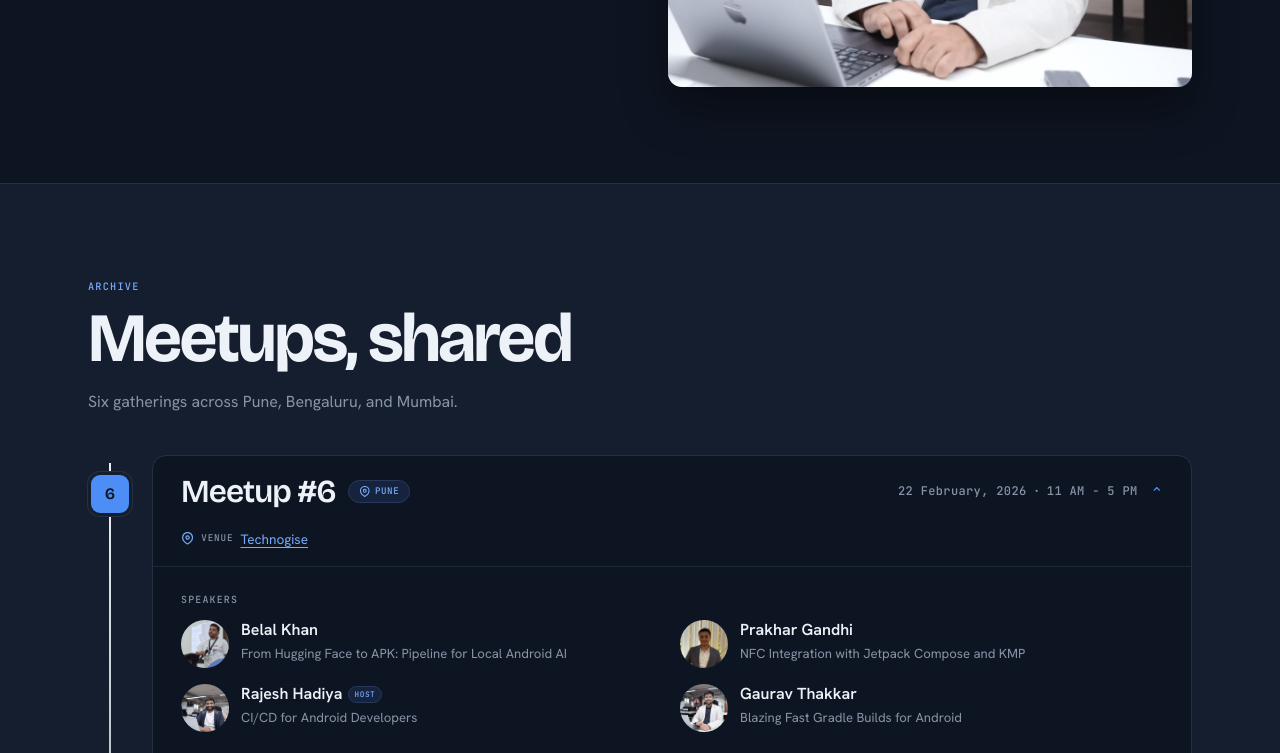
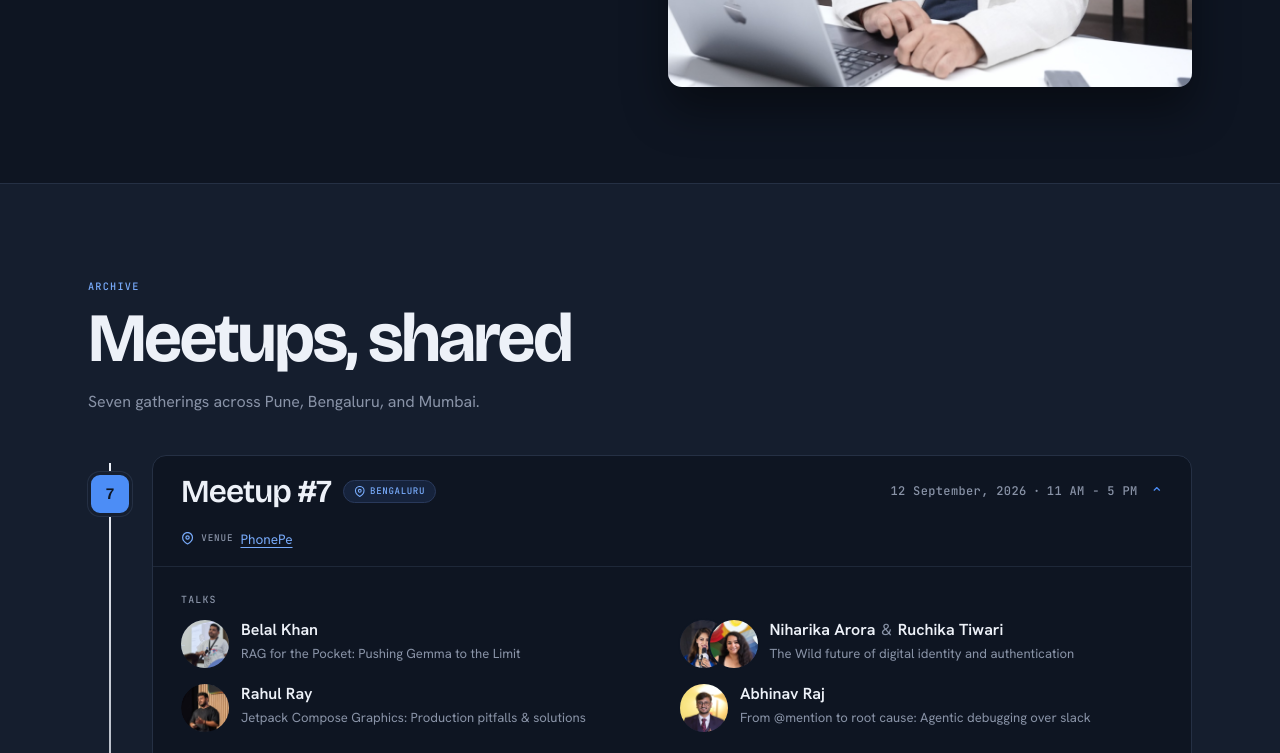
Before and after one commit to droidtribe/droidtribe.github.io, a plain HTML site: page index.html in a window 1280 px wide. Shown: the part 2047-2800 px from the top of the page. Drawn offline with Linux system fonts and the light colour scheme.

Commit message:
Add meetup #7 and let a talk have more than one speaker
Meetup #7 — Bengaluru, 12 September 2026 at PhonePe, four talks. Its
recordings are not up yet, so `recording: 'soon'` points at the channel
instead of a playlist, and the Photos section stays hidden until the
pictures land.

The speaker list becomes a talk list. A meetup used to hold
`[name, talk, url, photo]` tuples, which could not describe the joint
session Niharika Arora and Ruchika Tiwari gave — two rows would have
repeated the title and counted it as two talks. Each entry is now one
title with one or more speakers, so the archive reads 28 talks across 29
speaking slots. Joint talks overlap their headshots and link each name.

Headshots for the four new speakers are cropped square around the face;
a centre crop of a full-length photo lands on the torso.

Also makes the hero illustration a little larger.

Co-Authored-By: Claude Opus 5 <noreply@anthropic.com>

```diff
--- a/css/archive.css
+++ b/css/archive.css
@@ -192,17 +192,41 @@
 a.speaker:hover {
   background: var(--color-chip);
 }
-.speaker img {
+.speaker-avatars {
+  display: inline-flex;
   flex: 0 0 auto;
+}
+.speaker-avatars img {
   width: 3rem;
   height: 3rem;
   border-radius: 50%;
   object-fit: cover;
   background: var(--color-chip);
 }
+/* A joint talk overlaps its headshots, ringed in the card colour so they
+   still read as two people. */
+.speaker-group .speaker-avatars img + img {
+  margin-left: -1.15rem;
+}
+.speaker-group .speaker-avatars img {
+  box-shadow: 0 0 0 2px var(--color-surface);
+}
+.speaker-group .speaker-name a {
+  text-decoration: none;
+}
+.speaker-group .speaker-name a:hover {
+  color: var(--color-accent);
+  text-decoration: underline;
+  text-underline-offset: 0.2rem;
+}
+.speaker-group .speaker-name [aria-hidden] {
+  color: var(--color-faint);
+  font-weight: 400;
+}
 .speaker-name {
   display: flex;
   align-items: center;
+  flex-wrap: wrap;
   gap: 0.35rem;
   color: var(--color-ink);
   font-weight: 600;
--- a/css/hero.css
+++ b/css/hero.css
@@ -6,7 +6,7 @@
 }
 .hero-grid {
   display: grid;
-  grid-template-columns: minmax(0, 1fr) minmax(18rem, 0.82fr);
+  grid-template-columns: minmax(0, 1fr) minmax(20rem, 0.98fr);
   align-items: center;
   gap: clamp(var(--space-10), 7vw, var(--space-24));
   padding-block: clamp(var(--space-12), 8vw, var(--space-24));
--- a/data/meetups.js
+++ b/data/meetups.js
@@ -1,8 +1,67 @@
 /* Every meetup, newest first. Photos live in assets/meetup-<number>/ and
    speaker headshots in assets/speakers/. Hero counts and the archive
    subheading are derived from this list, so adding an entry is enough.
-   Each speaker is [name, talk, profile URL (optional), headshot file]. */
+
+   A talk has one title and one or more speakers — a session given by two
+   people is one talk, not two. `recording` is a playlist URL, the string
+   'soon' while the videos are still being edited, or left out entirely. */
 const meetups = [
+  {
+    number: 7,
+    city: 'Bengaluru',
+    venue: 'PhonePe',
+    date: '12 September, 2026 · 11 AM - 5 PM',
+    map: 'https://maps.app.goo.gl/MDgH4NnWY6E51xfP9',
+    recording: 'soon',
+    talks: [
+      {
+        title: 'RAG for the Pocket: Pushing Gemma to the Limit',
+        speakers: [
+          {
+            name: 'Belal Khan',
+            url: 'https://www.linkedin.com/in/probelalkhan/',
+            photo: 'belal-khan.jpg'
+          }
+        ]
+      },
+      {
+        title: 'The Wild future of digital identity and authentication',
+        speakers: [
+          {
+            name: 'Niharika Arora',
+            url: 'https://www.linkedin.com/in/thedroidlady/',
+            photo: 'niharika-arora.jpg'
+          },
+          {
+            name: 'Ruchika Tiwari',
+            url: 'https://www.linkedin.com/in/ruchika-tiwari/',
+            photo: 'ruchika-tiwari.jpg'
+          }
+        ]
+      },
+      {
+        title: 'Jetpack Compose Graphics: Production pitfalls & solutions',
+        speakers: [
+          {
+            name: 'Rahul Ray',
+            url: 'https://www.linkedin.com/in/raystatic/',
+            photo: 'rahul-ray.jpg'
+          }
+        ]
+      },
+      {
+        title: 'From @mention to root cause: Agentic debugging over slack',
+        speakers: [
+          {
+            name: 'Abhinav Raj',
+            url: 'https://www.linkedin.com/in/abhinav-raj-234497159/',
+            photo: 'abhinav-raj.jpg'
+          }
+        ]
+      }
+    ],
+    photos: []
+  },
   {
     number: 6,
     city: 'Pune',
@@ -11,31 +70,47 @@ const meetups = [
     map: 'https://maps.app.goo.gl/HVFnEuwW4NTJWAXt8',
     recording:
       'https://youtube.com/playlist?list=PLqIWi4seAoxJ-MHJZiGyWxb7CiPpriHn9',
+    talks: [
+      {
+        title: 'From Hugging Face to APK: Pipeline for Local Android AI',
         speakers: [
-      [
-        'Belal Khan',
-        'From Hugging Face to APK: Pipeline for Local Android AI',
-        'https://www.linkedin.com/in/probelalkhan/',
-        'belal-khan.jpg'
-      ],
-      [
-        'Prakhar Gandhi',
-        'NFC Integration with Jetpack Compose and KMP',
-        'https://www.linkedin.com/in/prakhargandhi14/',
-        'prakhar-gandhi.jpg'
-      ],
-      [
-        'Rajesh Hadiya',
-        'CI/CD for Android Developers',
-        'https://www.linkedin.com/in/hadiyarajesh/',
-        'rajesh-hadiya.jpg'
-      ],
-      [
-        'Gaurav Thakkar',
-        'Blazing Fast Gradle Builds for Android',
-        'https://www.linkedin.com/in/gaurav-thakkar/',
-        'gaurav-thakkar.jpg'
+          {
+            name: 'Belal Khan',
+            url: 'https://www.linkedin.com/in/probelalkhan/',
+            photo: 'belal-khan.jpg'
+          }
         ]
+      },
+      {
+        title: 'NFC Integration with Jetpack Compose and KMP',
+        speakers: [
+          {
+            name: 'Prakhar Gandhi',
+            url: 'https://www.linkedin.com/in/prakhargandhi14/',
+            photo: 'prakhar-gandhi.jpg'
+          }
+        ]
+      },
+      {
+        title: 'CI/CD for Android Developers',
+        speakers: [
+          {
+            name: 'Rajesh Hadiya',
+            url: 'https://www.linkedin.com/in/hadiyarajesh/',
+            photo: 'rajesh-hadiya.jpg'
+          }
+        ]
+      },
+      {
+        title: 'Blazing Fast Gradle Builds for Android',
+        speakers: [
+          {
+            name: 'Gaurav Thakkar',
+            url: 'https://www.linkedin.com/in/gaurav-thakkar/',
+            photo: 'gaurav-thakkar.jpg'
+          }
+        ]
+      }
     ],
     photos: [
       'photo-01.jpg',
@@ -53,31 +128,47 @@ const meetups = [
     map: 'https://maps.app.goo.gl/75568rBuHnHNr2GT9',
     recording:
       'https://youtube.com/playlist?list=PLqIWi4seAoxLoEl9_CtCNaJEijxAOI8Ri',
+    talks: [
+      {
+        title: 'Owning a Legacy Android Codebase in 2025',
         speakers: [
-      [
-        'Avik Mukherjee',
-        'Owning a Legacy Android Codebase in 2025',
-        'https://www.linkedin.com/in/avikmukherjee-android-dev/',
-        'avik-mukherjee.jpg'
-      ],
-      [
-        'Belal Khan',
-        'Gemini Nano-On Device AI for Next Generation Apps',
-        'https://www.linkedin.com/in/probelalkhan/',
-        'belal-khan.jpg'
-      ],
-      [
-        'Santosh Gaikar',
-        'Scaling App from Zero to Millions',
-        'https://www.linkedin.com/in/sgaikar1/',
-        'santosh-gaikar.jpg'
-      ],
-      [
-        'Saqeeb Mohammad',
-        'White-Labeling Android Apps at Scale Using Jenkins CI/CD',
-        'https://www.linkedin.com/in/msaqeeb72/',
-        'saqeeb-mohammad.jpg'
+          {
+            name: 'Avik Mukherjee',
+            url: 'https://www.linkedin.com/in/avikmukherjee-android-dev/',
+            photo: 'avik-mukherjee.jpg'
+          }
         ]
+      },
+      {
+        title: 'Gemini Nano-On Device AI for Next Generation Apps',
+        speakers: [
+          {
+            name: 'Belal Khan',
+            url: 'https://www.linkedin.com/in/probelalkhan/',
+            photo: 'belal-khan.jpg'
+          }
+        ]
+      },
+      {
+        title: 'Scaling App from Zero to Millions',
+        speakers: [
+          {
+            name: 'Santosh Gaikar',
+            url: 'https://www.linkedin.com/in/sgaikar1/',
+            photo: 'santosh-gaikar.jpg'
+          }
+        ]
+      },
+      {
+        title: 'White-Labeling Android Apps at Scale Using Jenkins CI/CD',
+        speakers: [
+          {
+            name: 'Saqeeb Mohammad',
+            url: 'https://www.linkedin.com/in/msaqeeb72/',
+            photo: 'saqeeb-mohammad.jpg'
+          }
+        ]
+      }
     ],
     photos: [
       'photo-01.jpg',
@@ -99,31 +190,47 @@ const meetups = [
     map: 'https://maps.app.goo.gl/89Q7UVDMuK3XvA4b6',
     recording:
       'https://www.youtube.com/playlist?list=PLqIWi4seAoxJVrNLBRYg9PNnorzlxzj4Q',
+    talks: [
+      {
+        title: 'What is AOSP and How to Contribute to AOSP',
         speakers: [
-      [
-        'Jai Goyal',
-        'What is AOSP and How to Contribute to AOSP',
-        'https://www.linkedin.com/in/goyaljai/',
-        'jai-goyal.jpg'
-      ],
-      [
-        'Belal Khan',
-        'A Hands-on Guide to KMP and Jetpack Compose',
-        'https://www.linkedin.com/in/probelalkhan/',
-        'belal-khan.jpg'
-      ],
-      [
-        'Ankur Mudgal',
-        'Unpacking Video Streaming with Exoplayer',
-        'https://www.linkedin.com/in/ankurmudgal/',
-        'ankur-mudgal.jpg'
-      ],
-      [
-        'Ankit Kumar',
-        'Why Every App Needs a Design System',
-        'https://www.linkedin.com/in/ankitk22/',
-        'ankit-kumar.jpg'
+          {
+            name: 'Jai Goyal',
+            url: 'https://www.linkedin.com/in/goyaljai/',
+            photo: 'jai-goyal.jpg'
+          }
         ]
+      },
+      {
+        title: 'A Hands-on Guide to KMP and Jetpack Compose',
+        speakers: [
+          {
+            name: 'Belal Khan',
+            url: 'https://www.linkedin.com/in/probelalkhan/',
+            photo: 'belal-khan.jpg'
+          }
+        ]
+      },
+      {
+        title: 'Unpacking Video Streaming with Exoplayer',
+        speakers: [
+          {
+            name: 'Ankur Mudgal',
+            url: 'https://www.linkedin.com/in/ankurmudgal/',
+            photo: 'ankur-mudgal.jpg'
+          }
+        ]
+      },
+      {
+        title: 'Why Every App Needs a Design System',
+        speakers: [
+          {
+            name: 'Ankit Kumar',
+            url: 'https://www.linkedin.com/in/ankitk22/',
+            photo: 'ankit-kumar.jpg'
+          }
+        ]
+      }
     ],
     photos: [
       'photo-01.jpg',
@@ -148,31 +255,47 @@ const meetups = [
     map: 'https://maps.app.goo.gl/R5w1U4ZjErgXbs637',
     recording:
       'https://youtube.com/playlist?list=PLqIWi4seAoxKoc1siRkJuCTJumuvMLqg8',
+    talks: [
+      {
+        title: 'Debugging App Performance At Scale',
         speakers: [
-      [
-        'Shreyas Patil',
-        'Debugging App Performance At Scale',
-        'https://www.linkedin.com/in/patil-shreyas/',
-        'shreyas-patil.jpg'
-      ],
-      [
-        'Rajesh Hadiya',
-        'Annotation Processor In Action',
-        'https://www.linkedin.com/in/hadiyarajesh/',
-        'rajesh-hadiya.jpg'
-      ],
-      [
-        'Suraj Bichkunde',
-        "Mobile At Scale: What They Don't Teach You",
-        'https://www.linkedin.com/in/suraj-bichkunde-786729178/',
-        'suraj-bichkunde.jpg'
-      ],
-      [
-        'Gaurav Thakkar',
-        'The Anatomy of a Hack in Android',
-        'https://www.linkedin.com/in/gaurav-thakkar/',
-        'gaurav-thakkar.jpg'
+          {
+            name: 'Shreyas Patil',
+            url: 'https://www.linkedin.com/in/patil-shreyas/',
+            photo: 'shreyas-patil.jpg'
+          }
         ]
+      },
+      {
+        title: 'Annotation Processor In Action',
+        speakers: [
+          {
+            name: 'Rajesh Hadiya',
+            url: 'https://www.linkedin.com/in/hadiyarajesh/',
+            photo: 'rajesh-hadiya.jpg'
+          }
+        ]
+      },
+      {
+        title: "Mobile At Scale: What They Don't Teach You",
+        speakers: [
+          {
+            name: 'Suraj Bichkunde',
+            url: 'https://www.linkedin.com/in/suraj-bichkunde-786729178/',
+            photo: 'suraj-bichkunde.jpg'
+          }
+        ]
+      },
+      {
+        title: 'The Anatomy of a Hack in Android',
+        speakers: [
+          {
+            name: 'Gaurav Thakkar',
+            url: 'https://www.linkedin.com/in/gaurav-thakkar/',
+            photo: 'gaurav-thakkar.jpg'
+          }
+        ]
+      }
     ],
     photos: [
       'photo-01.jpg',
@@ -190,31 +313,47 @@ const meetups = [
     map: 'https://maps.app.goo.gl/R5w1U4ZjErgXbs637',
     recording:
       'https://www.youtube.com/playlist?list=PLqIWi4seAoxKIN3tdbk6Dwoyo1xdRH08v',
+    talks: [
+      {
+        title: 'On-device LLMs on Android',
         speakers: [
-      [
-        'Suraj Kulkarni',
-        'On-device LLMs on Android',
-        'https://www.linkedin.com/in/thekoolsk/',
-        'suraj-kulkarni.jpg'
-      ],
-      [
-        'Rajesh Hadiya',
-        'Compose, In the ViewModel',
-        'https://www.linkedin.com/in/hadiyarajesh/',
-        'rajesh-hadiya.jpg'
-      ],
-      [
-        'Gandharva Kumar',
-        'Measuring App Reliability',
-        '',
-        'gandharva-kumar.jpg'
-      ],
-      [
-        'Gaurav Thakkar',
-        'Kotlin Multiplatform Illusion',
-        'https://www.linkedin.com/in/gaurav-thakkar/',
-        'gaurav-thakkar.jpg'
+          {
+            name: 'Suraj Kulkarni',
+            url: 'https://www.linkedin.com/in/thekoolsk/',
+            photo: 'suraj-kulkarni.jpg'
+          }
         ]
+      },
+      {
+        title: 'Compose, In the ViewModel',
+        speakers: [
+          {
+            name: 'Rajesh Hadiya',
+            url: 'https://www.linkedin.com/in/hadiyarajesh/',
+            photo: 'rajesh-hadiya.jpg'
+          }
+        ]
+      },
+      {
+        title: 'Measuring App Reliability',
+        speakers: [
+          {
+            name: 'Gandharva Kumar',
+            url: '',
+            photo: 'gandharva-kumar.jpg'
+          }
+        ]
+      },
+      {
+        title: 'Kotlin Multiplatform Illusion',
+        speakers: [
+          {
+            name: 'Gaurav Thakkar',
+            url: 'https://www.linkedin.com/in/gaurav-thakkar/',
+            photo: 'gaurav-thakkar.jpg'
+          }
+        ]
+      }
     ],
     photos: ['photo-01.jpg', 'photo-02.jpg', 'photo-03.jpg', 'photo-04.jpg']
   },
@@ -224,31 +363,47 @@ const meetups = [
     venue: 'Balaji Business Centre',
     date: '24 November, 2024 · 11 AM - 5 PM',
     map: 'https://maps.app.goo.gl/vauRW6ypNjFAc6xz6',
+    talks: [
+      {
+        title: 'Server-side development with Ktor',
         speakers: [
-      [
-        'Kailash Sharma',
-        'Server-side development with Ktor',
-        'https://www.linkedin.com/in/thekaailashsharma/',
-        'kailash-sharma.jpg'
-      ],
-      [
-        'Rajesh Hadiya',
-        'Build your first Kotlin compiler plugin',
-        'https://www.linkedin.com/in/hadiyarajesh/',
-        'rajesh-hadiya.jpg'
-      ],
-      [
-        'Gaurav Thakkar',
-        'Dependency management in multi-module project',
-        'https://www.linkedin.com/in/gaurav-thakkar/',
-        'gaurav-thakkar.jpg'
-      ],
-      [
-        'Tarun Mehta',
-        'Mobile system design',
-        'https://www.linkedin.com/in/tarun-mehta-8541016b/',
-        'tarun-mehta.jpg'
+          {
+            name: 'Kailash Sharma',
+            url: 'https://www.linkedin.com/in/thekaailashsharma/',
+            photo: 'kailash-sharma.jpg'
+          }
         ]
+      },
+      {
+        title: 'Build your first Kotlin compiler plugin',
+        speakers: [
+          {
+            name: 'Rajesh Hadiya',
+            url: 'https://www.linkedin.com/in/hadiyarajesh/',
+            photo: 'rajesh-hadiya.jpg'
+          }
+        ]
+      },
+      {
+        title: 'Dependency management in multi-module project',
+        speakers: [
+          {
+            name: 'Gaurav Thakkar',
+            url: 'https://www.linkedin.com/in/gaurav-thakkar/',
+            photo: 'gaurav-thakkar.jpg'
+          }
+        ]
+      },
+      {
+        title: 'Mobile system design',
+        speakers: [
+          {
+            name: 'Tarun Mehta',
+            url: 'https://www.linkedin.com/in/tarun-mehta-8541016b/',
+            photo: 'tarun-mehta.jpg'
+          }
+        ]
+      }
     ],
     photos: [
       'photo-01.webp',
--- a/js/archive.js
+++ b/js/archive.js
@@ -7,12 +7,33 @@ const meetupPhoto = (number, file) => `${ASSETS}meetup-${number}/${file}`;
 const HOST = 'Rajesh Hadiya';
 
 if (meetupList) {
-  const speakerMarkup = ([name, topic, href, photo]) => {
-    const hostChip = name === HOST ? '<span class="host-chip">Host</span>' : '';
-    const content = `<img src="${speakerPhoto(photo)}" alt="${name}" loading="lazy" /><span><span class="speaker-name">${name}${hostChip}</span><span class="speaker-topic">${topic}</span></span>`;
-    return href
-      ? `<a class="speaker" href="${href}" target="_blank" rel="noreferrer">${content}</a>`
-      : `<div class="speaker">${content}</div>`;
+  const nameMarkup = ({ name, url }) =>
+    url
+      ? `<a href="${url}" target="_blank" rel="noreferrer">${name}</a>`
+      : `<span>${name}</span>`;
+
+  // A talk given by one person is a single link across the whole row. A joint
+  // talk stacks the headshots and links each name on its own, because the row
+  // no longer points at one place.
+  const talkMarkup = ({ title, speakers }) => {
+    const hostChip = speakers.some((s) => s.name === HOST)
+      ? '<span class="host-chip">Host</span>'
+      : '';
+    const avatars = speakers
+      .map(
+        (s) =>
+          `<img src="${speakerPhoto(s.photo)}" alt="${s.name}" loading="lazy" />`
+      )
+      .join('');
+    const solo = speakers.length === 1;
+    const names = solo
+      ? speakers[0].name
+      : speakers.map(nameMarkup).join('<span aria-hidden="true">&</span>');
+    const body = `<span class="speaker-avatars">${avatars}</span><span><span class="speaker-name">${names}${hostChip}</span><span class="speaker-topic">${title}</span></span>`;
+    if (solo && speakers[0].url) {
+      return `<a class="speaker" href="${speakers[0].url}" target="_blank" rel="noreferrer">${body}</a>`;
+    }
+    return `<div class="speaker${solo ? '' : ' speaker-group'}">${body}</div>`;
   };
 
   // Split on the middot so a narrow card breaks between day and time,
@@ -31,10 +52,17 @@ if (meetupList) {
 
   const meetupMarkup = (meetup, index) => {
     const open = index === 0;
-    const recording = meetup.recording
-      ? `<a class="recording-link" href="${meetup.recording}" target="_blank" rel="noreferrer">${icons.recording}<span>Watch recordings</span></a>`
+    const recording =
+      meetup.recording === 'soon'
+        ? `<a class="recording-link" href="${site.youtube}" target="_blank" rel="noreferrer">${icons.recording}<span>Recordings coming soon on YouTube</span></a>`
+        : meetup.recording
+          ? `<a class="recording-link" href="${meetup.recording}" target="_blank" rel="noreferrer">${icons.recording}<span>Watch recordings</span></a>`
+          : '';
+    // A meetup can sit here before its photos are in.
+    const photos = meetup.photos?.length
+      ? `<div><p class="panel-label">Photos</p><div class="photo-strip">${meetup.photos.map((photo, i) => photoMarkup(photo, meetup, i)).join('')}</div></div>`
       : '';
-    return `<article class="meetup${open ? ' is-open' : ''}"><span class="meetup-mark" aria-hidden="true">${meetup.number}</span><div class="meetup-card"><button class="meetup-trigger" type="button" aria-expanded="${open}" aria-controls="meetup-${meetup.number}"><span class="meetup-title-row"><span class="meetup-title">Meetup #${meetup.number}</span><span class="city-chip">${icons.mapPin} ${meetup.city}</span></span><span class="meetup-meta"><span class="meetup-date">${dateMarkup(meetup.date)}</span><span class="chevron" aria-hidden="true">⌄</span></span></button><div class="venue">${icons.mapPin}<span class="venue-label">Venue</span><a href="${meetup.map}" target="_blank" rel="noreferrer">${meetup.venue}</a></div><div class="meetup-panel" id="meetup-${meetup.number}"${open ? '' : ' hidden'}><div><p class="panel-label">Speakers</p><div class="speaker-grid">${meetup.speakers.map(speakerMarkup).join('')}</div></div><div><p class="panel-label">Photos</p><div class="photo-strip">${meetup.photos.map((photo, i) => photoMarkup(photo, meetup, i)).join('')}</div></div>${recording}</div></div></article>`;
+    return `<article class="meetup${open ? ' is-open' : ''}"><span class="meetup-mark" aria-hidden="true">${meetup.number}</span><div class="meetup-card"><button class="meetup-trigger" type="button" aria-expanded="${open}" aria-controls="meetup-${meetup.number}"><span class="meetup-title-row"><span class="meetup-title">Meetup #${meetup.number}</span><span class="city-chip">${icons.mapPin} ${meetup.city}</span></span><span class="meetup-meta"><span class="meetup-date">${dateMarkup(meetup.date)}</span><span class="chevron" aria-hidden="true">⌄</span></span></button><div class="venue">${icons.mapPin}<span class="venue-label">Venue</span><a href="${meetup.map}" target="_blank" rel="noreferrer">${meetup.venue}</a></div><div class="meetup-panel" id="meetup-${meetup.number}"${open ? '' : ' hidden'}><div><p class="panel-label">Talks</p><div class="speaker-grid">${meetup.talks.map(talkMarkup).join('')}</div></div>${photos}${recording}</div></div></article>`;
   };
 
   meetupList.innerHTML = meetups.map(meetupMarkup).join('');
--- a/js/hero.js
+++ b/js/hero.js
@@ -4,7 +4,7 @@ const heroStats = document.querySelector('#hero-stats');
 
 if (heroStats) {
   const cities = new Set(meetups.map((meetup) => meetup.city));
-  const talks = meetups.reduce((total, m) => total + m.speakers.length, 0);
+  const talks = meetups.reduce((total, m) => total + m.talks.length, 0);
   const stats = [
     [meetups.length, 'Meetups'],
     [cities.size, 'Cities'],
```
Also changed, not shown: assets/speakers/abhinav-raj.jpg (added), assets/speakers/niharika-arora.jpg (added), assets/speakers/rahul-ray.jpg (added), assets/speakers/ruchika-tiwari.jpg (added), 1 other file. Lines whose indentation alone changed are shown as unchanged.
